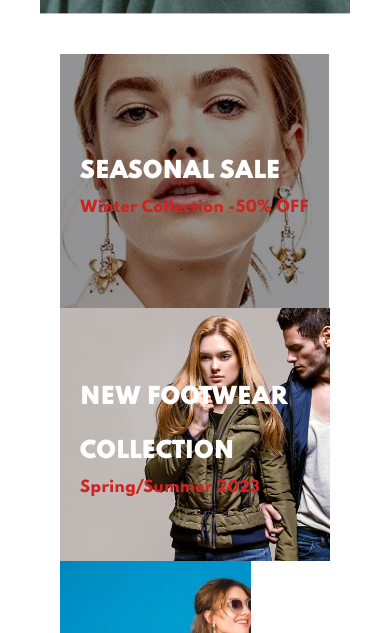
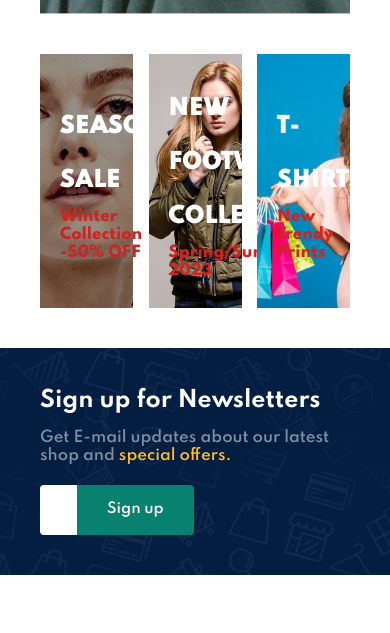
Before and after one commit to Michaelojok11/sell_it_off_Uganda, a plain HTML site: page sell-it-off-Uganda/index.html in a window 390 px wide. Shown: the part 9629-10262 px from the top of the page. Drawn offline with Linux system fonts and the light colour scheme.

Commit message:
update git

```diff
--- a/sell-it-off-Uganda/style.css
+++ b/sell-it-off-Uganda/style.css
@@ -650,4 +650,14 @@ margin: 15px 15px;
 }
 
 
+#banner3 {
+  padding: 0 40px;
 }
+
+#banner3 .banner-box {
+
+  width: 28%;
+}
+
+
+}
```
